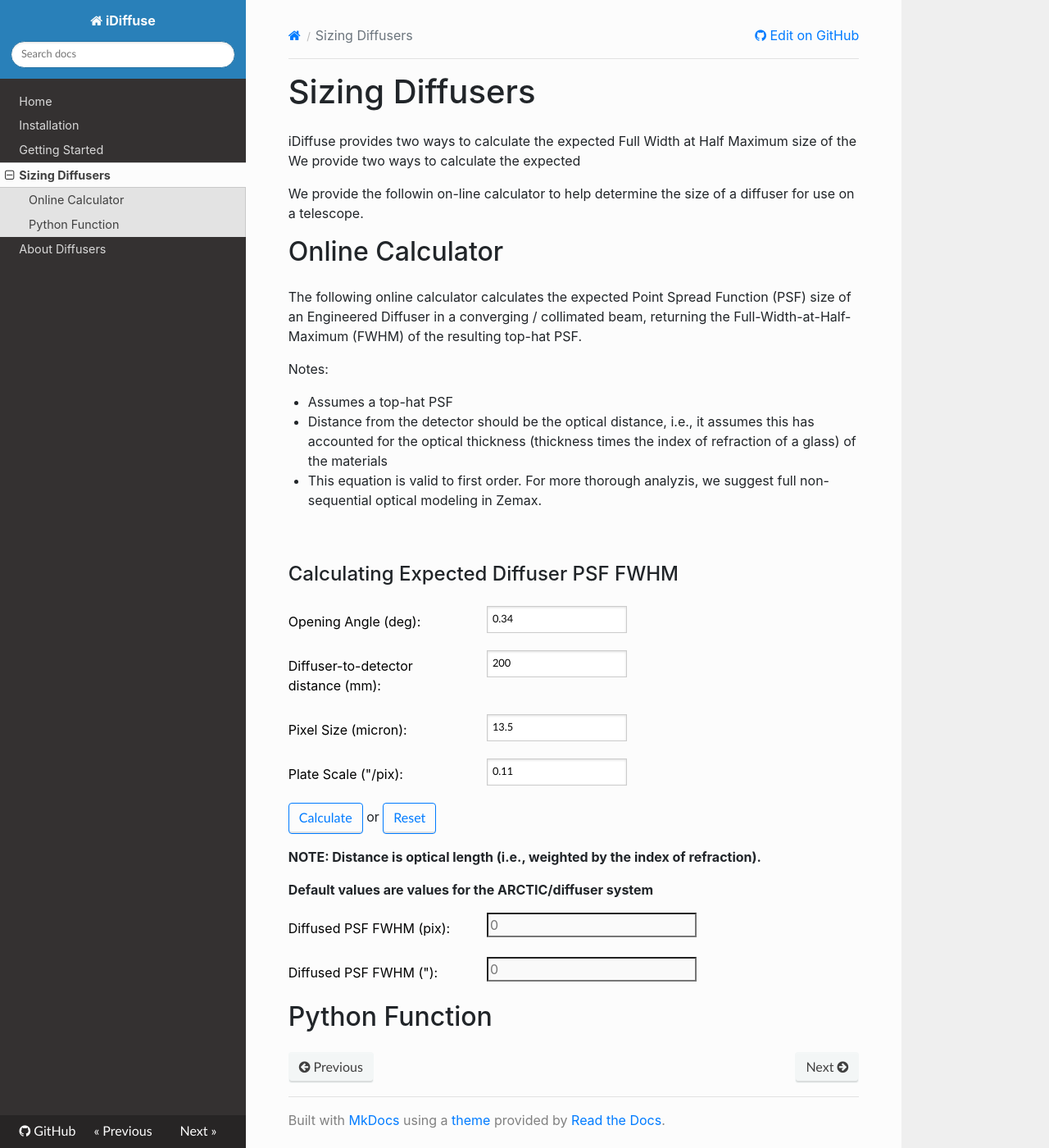
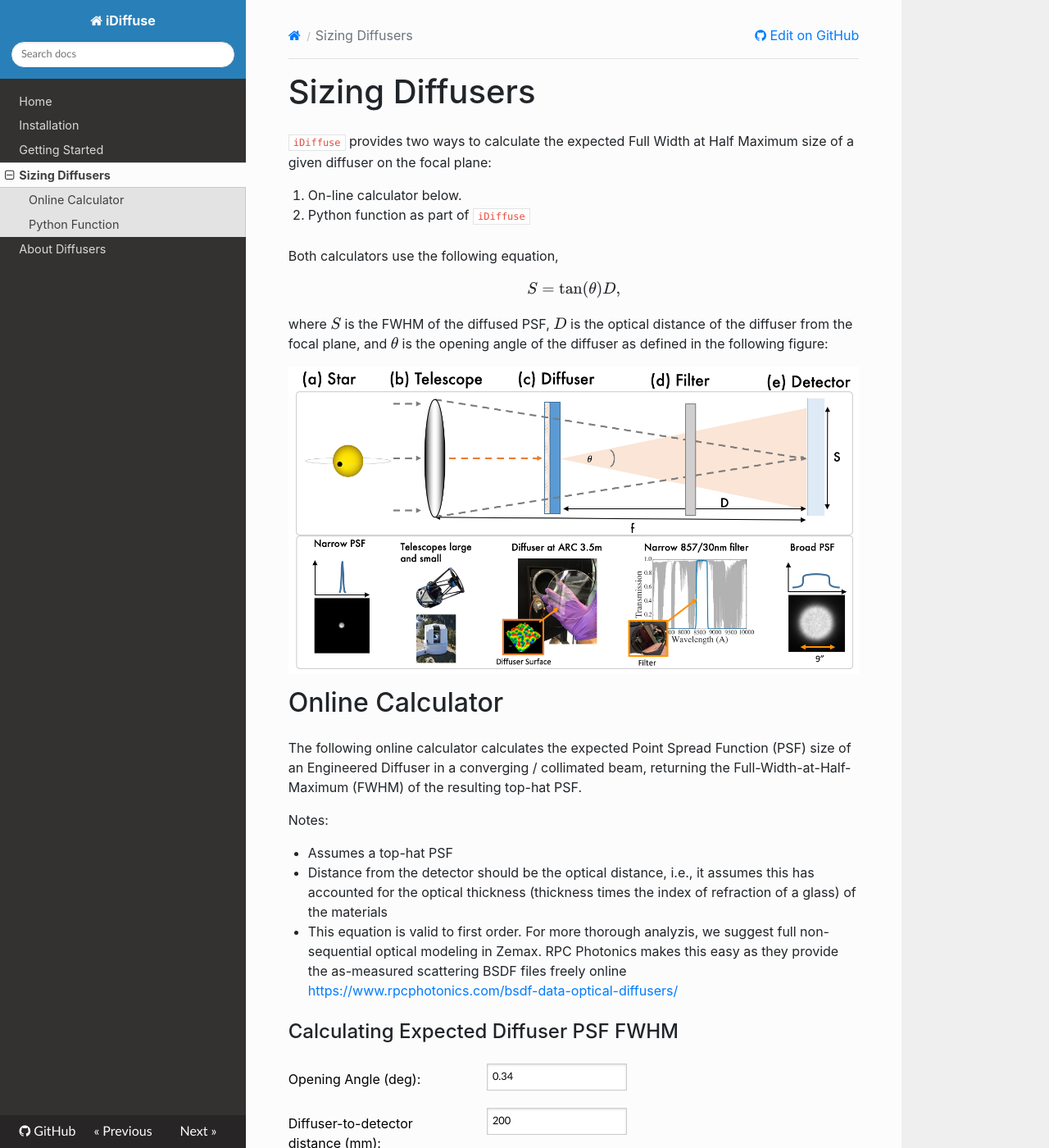
Before and after one commit to gummiks/idiffuse, an MkDocs documentation site: the page built from docs/diffuser_calculator.md, in a window 1280 px wide and 1400 px high. Shown: the whole window at 82% size. Built offline with MkDocs 1.6.1, drawn with Linux system fonts in a browser that asks for light colours; nearby versions of some CDN libraries; formulas are drawn with MathJax 3; old or Windows-style settings are respelled for this version of MkDocs; some of the changed text lies outside the part shown.

Commit message:
update diffuser calculator

````diff
--- a/docs/diffuser_calculator.md
+++ b/docs/diffuser_calculator.md
@@ -1,20 +1,28 @@
+<script type="text/javascript" async src="https://cdnjs.cloudflare.com/ajax/libs/mathjax/2.7.4/MathJax.js?config=TeX-MML-AM_CHTML" async>
+</script>
+
 # Sizing Diffusers
 
-iDiffuse provides two ways to calculate the expected Full Width at Half Maximum size of the We provide two ways to calculate the expected
+`iDiffuse` provides two ways to calculate the expected Full Width at Half Maximum size of a given diffuser on the focal plane:
 
-We provide the followin on-line calculator to help determine the size of a diffuser for use on a telescope.
+1. On-line calculator below.
+2. Python function as part of `iDiffuse`
+
+Both calculators use the following equation,
+$$S = \tan(\theta) D,$$
+where \\(S\\) is the FWHM of the diffused PSF, \\(D\\) is the optical distance of the diffuser from the focal plane, and \\(\theta\\) is the opening angle of the diffuser as defined in the following figure:
+
+<img src='../img/diffuser_path.png'/>
+
 
 ## Online Calculator
-
 The following online calculator calculates the expected Point Spread Function (PSF) size of an Engineered Diffuser in a converging / collimated beam, returning the Full-Width-at-Half-Maximum (FWHM) of the resulting top-hat PSF.
 
 Notes:
 
 - Assumes a top-hat PSF
 - Distance from the detector should be the optical distance, i.e., it assumes this has accounted for the optical thickness (thickness times the index of refraction of a glass) of the materials
-- This equation is valid to first order. For more thorough analyzis, we suggest full non-sequential optical modeling in Zemax.
-
-<img src=''>
+- This equation is valid to first order. For more thorough analyzis, we suggest full non-sequential optical modeling in Zemax. RPC Photonics makes this easy as they provide the as-measured scattering BSDF files freely online [https://www.rpcphotonics.com/bsdf-data-optical-diffusers/](here)
 
 <link rel="stylesheet" href="https://stackpath.bootstrapcdn.com/bootstrap/4.1.1/css/bootstrap.min.css" integrity="sha384-WskhaSGFgHYWDcbwN70/dfYBj47jz9qbsMId/iRN3ewGhXQFZCSftd1LZCfmhktB" crossorigin="anonymous">
 <script src="https://stackpath.bootstrapcdn.com/bootstrap/4.1.1/js/bootstrap.min.js" integrity="sha384-smHYKdLADwkXOn1EmN1qk/HfnUcbVRZyYmZ4qpPea6sjB/pTJ0euyQp0Mk8ck+5T" crossorigin="anonymous"></script>
@@ -108,3 +116,23 @@
 
 
 ## Python Function
+
+Additionally `iDiffuse` provides a simple Python function that performs the same calculation as in the online calculator above.
+
+This function can be used in the following way:
+
+```
+from idiffuse import diffuser
+plt_scale = 0.11 # arcsec/pix
+fwhm_pix = diffuser.calculate_diffuser_fwhm(opening_angle=0.34,         # deg
+                                            distance_from_detector=200, # mm
+                                            pix_size=13.5)              # pixels
+fwhm_arcsec = fwhm_pix * plt_scale
+print('FWHM in pixels: {:0.3f}'.format(fwhm_pix))
+print('FWHM in arcsec: {:0.3f}'.format(fwhm_arcsec))
+```
+which gives the following output:
+```
+FWHM in pixels: 87.913
+FWHM in arcsec: 9.670
+```
````
Also changed, not shown: docs/img/diffuser_path.png (added).
